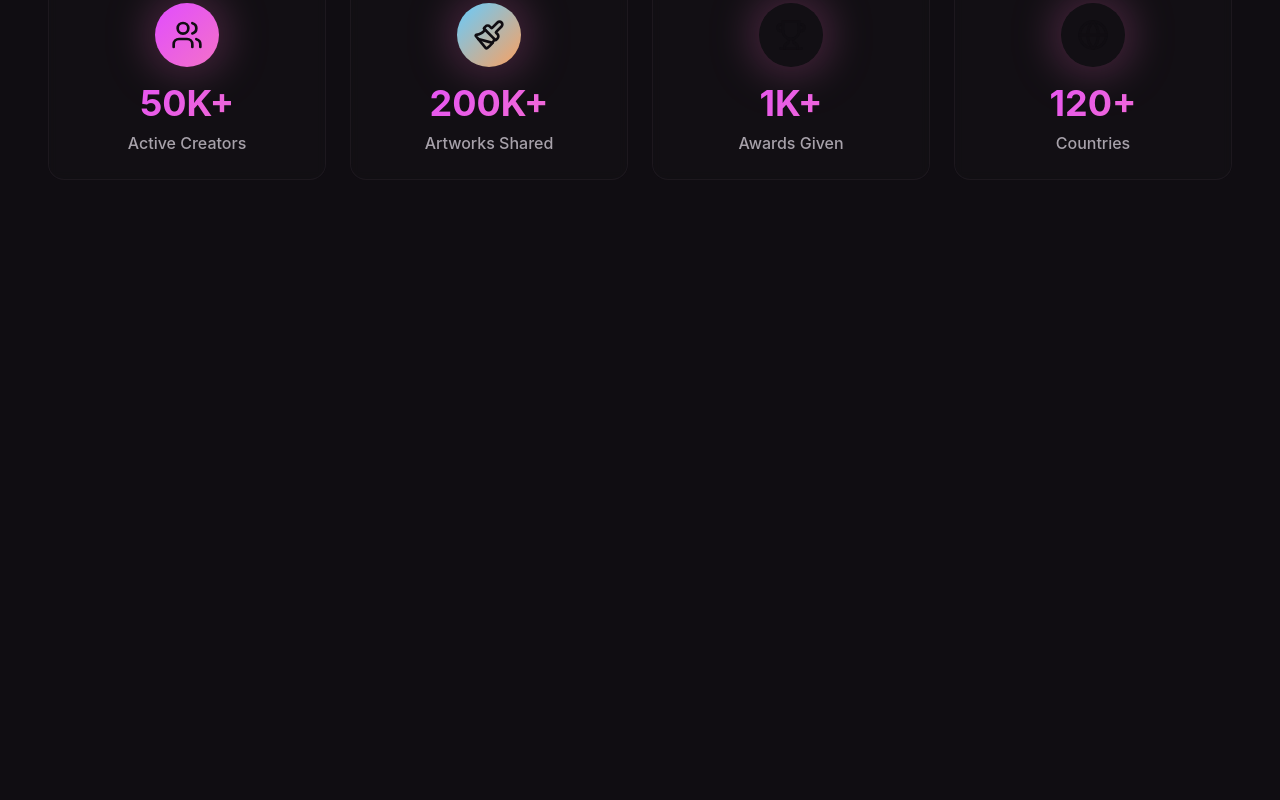
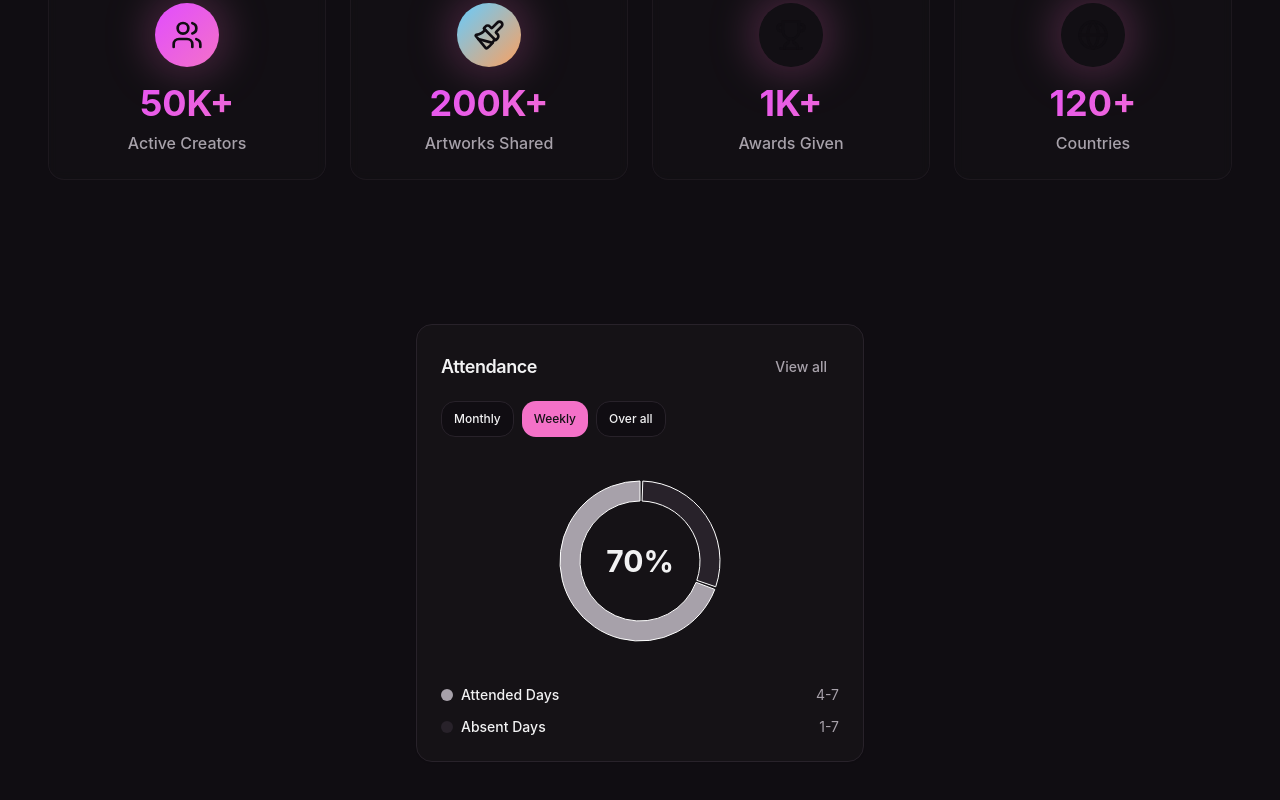
Before and after one commit to Noumek2/CreaGen, a React (Vite) app: page / in a window 1280 px wide. Shown: the part 3136-3936 px from the top of the page. Before the commit the page ends 3396 px from the top, so only its background shows below. Built offline with nearby package versions, Linux system fonts and the light colour scheme.

Commit message:
Add attendance pie chart
Create a React component for an attendance pie chart, similar to the provided image.

```diff
--- /dev/null
+++ b/src/components/AttendanceChart.tsx
@@ -0,0 +1,111 @@
+import React from 'react';
+import { PieChart, Pie, Cell, ResponsiveContainer } from 'recharts';
+import { Card, CardContent, CardHeader, CardTitle } from '@/components/ui/card';
+import { Button } from '@/components/ui/button';
+
+interface AttendanceData {
+  name: string;
+  value: number;
+  color: string;
+  label: string;
+  count: string;
+}
+
+const data: AttendanceData[] = [
+  {
+    name: 'Attended Days',
+    value: 70,
+    color: 'hsl(var(--muted-foreground))',
+    label: 'Attended Days',
+    count: '4-7'
+  },
+  {
+    name: 'Absent Days',
+    value: 30,
+    color: 'hsl(var(--muted))',
+    label: 'Absent Days',
+    count: '1-7'
+  }
+];
+
+const AttendanceChart = () => {
+  const attendedPercentage = data[0].value;
+
+  return (
+    <Card className="w-full max-w-md">
+      <CardHeader className="flex flex-row items-center justify-between space-y-0 pb-4">
+        <CardTitle className="text-lg font-semibold">Attendance</CardTitle>
+        <Button variant="ghost" size="sm" className="text-sm text-muted-foreground hover:text-foreground">
+          View all
+        </Button>
+      </CardHeader>
+
+      <CardContent className="space-y-6">
+        {/* Filter Buttons */}
+        <div className="flex gap-2">
+          <Button variant="outline" size="sm" className="text-xs">
+            Monthly
+          </Button>
+          <Button variant="secondary" size="sm" className="text-xs">
+            Weekly
+          </Button>
+          <Button variant="outline" size="sm" className="text-xs">
+            Over all
+          </Button>
+        </div>
+
+        {/* Chart Container */}
+        <div className="relative">
+          <ResponsiveContainer width="100%" height={200}>
+            <PieChart>
+              <Pie
+                data={data}
+                cx="50%"
+                cy="50%"
+                innerRadius={60}
+                outerRadius={80}
+                paddingAngle={2}
+                dataKey="value"
+                startAngle={90}
+                endAngle={450}
+              >
+                {data.map((entry, index) => (
+                  <Cell key={`cell-${index}`} fill={entry.color} />
+                ))}
+              </Pie>
+            </PieChart>
+          </ResponsiveContainer>
+
+          {/* Center Percentage */}
+          <div className="absolute inset-0 flex items-center justify-center">
+            <span className="text-3xl font-bold text-foreground">
+              {attendedPercentage}%
+            </span>
+          </div>
+        </div>
+
+        {/* Legend */}
+        <div className="space-y-3">
+          {data.map((item, index) => (
+            <div key={index} className="flex items-center justify-between">
+              <div className="flex items-center gap-2">
+                <div
+                  className="w-3 h-3 rounded-full"
+                  style={{ backgroundColor: item.color }}
+                />
+                <span className="text-sm font-medium text-foreground">
+                  {item.label}
+                </span>
+              </div>
+              <span className="text-sm text-muted-foreground">
+                {item.count}
+              </span>
+            </div>
+          ))}
+        </div>
+      </CardContent>
+    </Card>
+  );
+};
+
+export default AttendanceChart;
--- a/src/pages/Index.tsx
+++ b/src/pages/Index.tsx
@@ -2,6 +2,7 @@ import { Hero } from "@/components/Hero";
 import { CreativeDomains } from "@/components/CreativeDomains";
 import { FeaturedCreations } from "@/components/FeaturedCreations";
 import { CommunityStats } from "@/components/CommunityStats";
+import AttendanceChart from "@/components/AttendanceChart";
 
 const Index = () => {
   return (
@@ -10,6 +11,11 @@ const Index = () => {
       <CreativeDomains />
       <FeaturedCreations />
       <CommunityStats />
+      <div className="container mx-auto px-4 py-16">
+        <div className="flex justify-center">
+          <AttendanceChart />
+        </div>
+      </div>
     </div>
   );
 };
```
